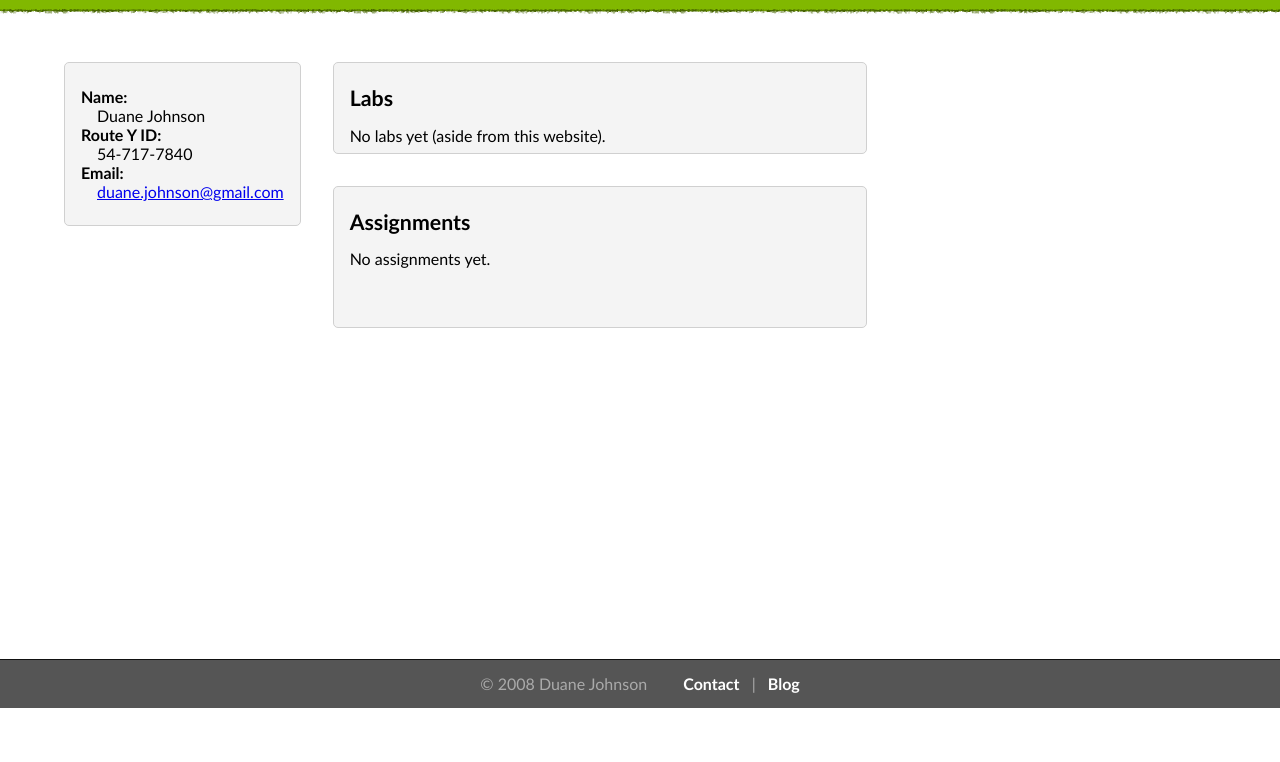
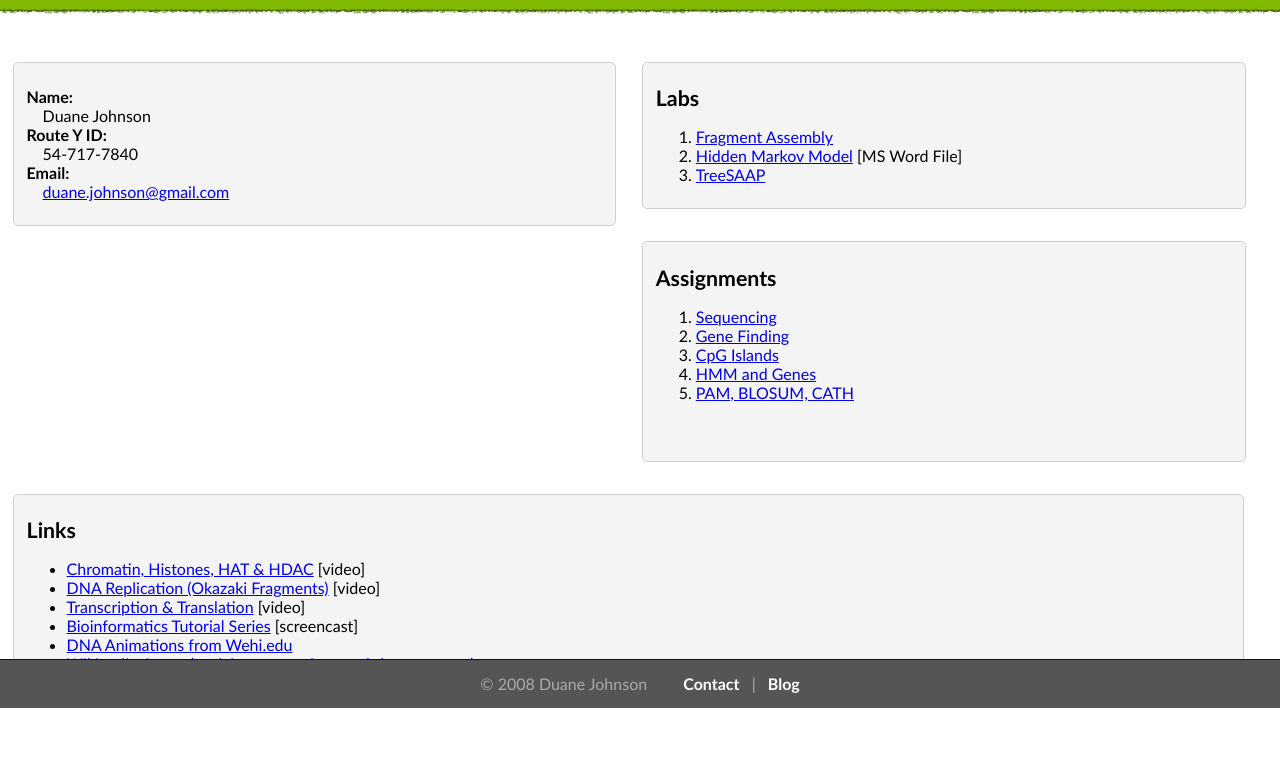
Before and after one commit to canadaduane/winter09, a plain HTML site: page Bioinformatics/Website/index.html in a window 1280 px wide. Shown: the part 92-854 px from the top of the page. Before the commit the page ends 800 px from the top, so only its background shows below. Drawn offline with Linux system fonts and the light colour scheme.

Commit message:
Bioinformatics

```diff
--- a/Bioinformatics/Website/default.css
+++ b/Bioinformatics/Website/default.css
@@ -1,5 +1,6 @@
 body {
 	margin: 0px;
+	padding: 0px;
 	font-family: Optima, Lucida Grande, sans-serif;
 }
 #container {
@@ -15,8 +16,8 @@ body {
 	color: white;
 	font-size: 16pt;
 	position: absolute;
-	left: 1em;
-	top: 1em;
+	right: 1em;
+	top: 8px;
 }
 .code h1 {
 	margin-left: 3em;
@@ -31,23 +32,19 @@ body {
 #title {
 	position: absolute;
 	right: 1em;
-	top: 45px;
+	top: 50px;
 	font-size: 16pt;
 }
 #logo {
 	position: absolute;
 	left: 1em;
-	top: 1em;
+	top: 5px;
 	background: url(images/bioinformatics.png) no-repeat;
 	width: 580px;
 	height: 60px;
 }
 #main {
-	padding: 30px 2em 2em 2em;
-}
-#my-info {
-	float: left;
-	margin: 1em 0em 1em 2em;
+	padding: 30px 0 2em 0;
 }
 #my-info dd {
 	font-weight: bold;
@@ -58,20 +55,26 @@ body {
 	text-align: left;
 	padding-left: 1em;
 }
-#labs, #homework {
+#my-info, #labs, #homework {
 	float: left;
-	margin: 1em 0em 1em 2em;
-	width: 500px;
 }
-#labs h1, #homework h1 {
+#labs h1, #homework h1, #links h1 {
 	font-size: 16pt;
 }
 .gray-box {
+	margin: 1em 1% 1em 1%;
+	width: 45%;
 	background-color: #f4f4f4;
-	padding: 0.5em 1em 0.5em 1em;
+	padding: 0.5em 1% 0.5em 1%;
+/*	padding: 0.5em 1em 0.5em 1em;*/
 	border: 1px solid #d0d0d0;
 	border-radius: 5px;
 	-moz-border-radius: 5px;
+}
+#links {
+	float: left;
+	width: 94%;
+	margin-bottom: 4em;
 }
 #footer {
 	position: fixed;
--- a/Bioinformatics/Website/index.html
+++ b/Bioinformatics/Website/index.html
@@ -29,12 +29,34 @@
 			</div>
 			<div id="labs" class="gray-box">
 				<h1>Labs</h1>
-				No labs yet (aside from this website).
+				<ol>
+					<li><a href="labs/lab1.html">Fragment Assembly</a></li>
+					<li><a href="labs/lab2.doc">Hidden Markov Model</a> [MS Word File]</li>
+					<li><a href="labs/lab3.html">TreeSAAP</a></li>
+				</ol>
 			</div>
 			<div id="homework" class="gray-box">
 				<h1>Assignments</h1>
-				No assignments yet.
+				<ol>
+					<li><a href="assignments/assign1.html">Sequencing</a></li>
+					<li><a href="assignments/assign2.html">Gene Finding</a></li>
+					<li><a href="assignments/assign3.html">CpG Islands</a></li>
+					<li><a href="assignments/assign4.html">HMM and Genes</a></li>
+					<li><a href="assignments/assign5.html">PAM, BLOSUM, CATH</a></li>
+				</ol>
 				<p>&nbsp;</p>
+			</div>
+			<div style="clear:both"></div>
+			<div id="links" class="gray-box">
+				<h1>Links</h1>
+				<ul>
+					<li><a href="http://www.youtube.com/watch?v=eYrQ0EhVCYA">Chromatin, Histones, HAT &amp; HDAC</a> [video]</li>
+					<li><a href="http://www.youtube.com/watch?v=4jtmOZaIvS0&feature=related">DNA Replication (Okazaki Fragments)</a> [video]</li>
+					<li><a href="http://www.youtube.com/watch?v=41_Ne5mS2ls&feature=channel_page">Transcription &amp; Translation</a> [video]</li>
+					<li><a href="http://libguides.mit.edu/content.php?pid=14149&sid=145112">Bioinformatics Tutorial Series</a> [screencast]</li>
+					<li><a href="http://www.wehi.edu.au/wehi-tv/dna/index.html">DNA Animations from Wehi.edu</a></li>
+					<li><a href="http://en.wikipedia.org/wiki/Locus_(genetics)">Wikipedia: Locus (explains nomenclature of chromosomes)</a></li>
+				</ul>
 			</div>
 		</div>
 	</div>
```
Also changed, not shown: Graphics/quiz4-study.txt, 2 other files.
